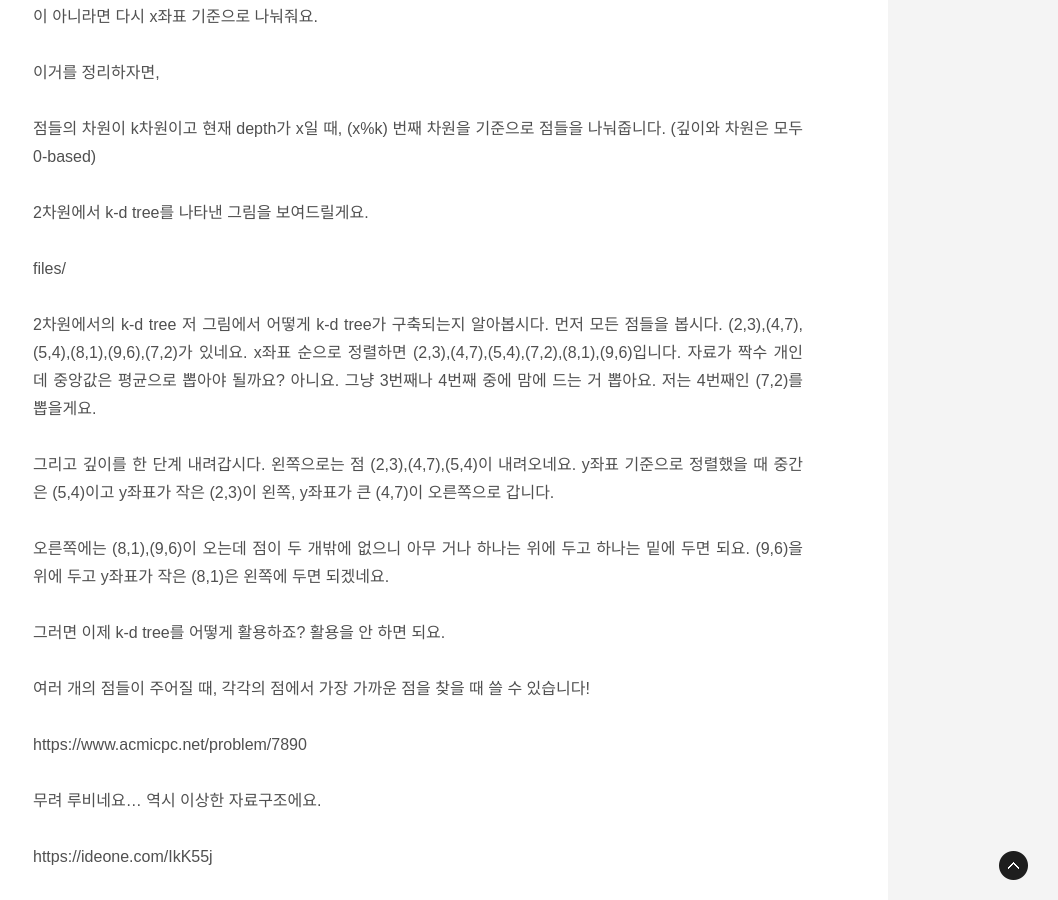
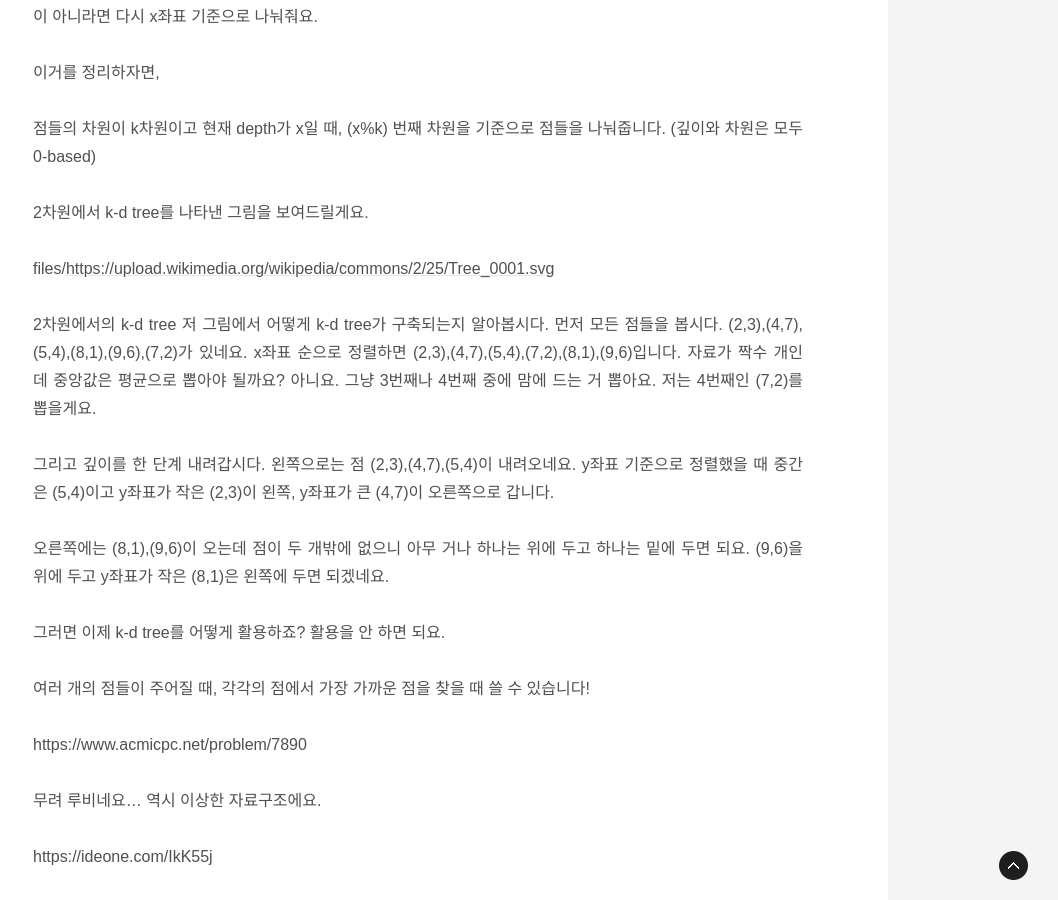
Before and after one commit to algoshitpo/algoshitpo.github.io, a Jekyll site: the page built from _posts/2020-02-09-kdtree.md, in a window 1280 px wide and 900 px high, scrolled down 1183 px. Shown: the whole window, without its empty margins (222-1280 px from the left). Built offline with Jekyll 4.4.1, drawn with Linux system fonts in a browser that asks for light colours; some web fonts are replaced; some of the changed lines change nothing that is shown.

Commit message:
Update 2020-02-09-kdtree.md

```diff
--- a/_posts/2020-02-09-kdtree.md
+++ b/_posts/2020-02-09-kdtree.md
@@ -49,7 +49,7 @@ k차원의 점들이 N개 존재한다 합시다. 먼저 우리는 N개의 점
 2차원에서 k-d tree를 나타낸 그림을 보여드릴게요.
 
 
-files/<image.just>
+files/<https://upload.wikimedia.org/wikipedia/commons/2/25/Tree_0001.svg>
 
 
 
```
